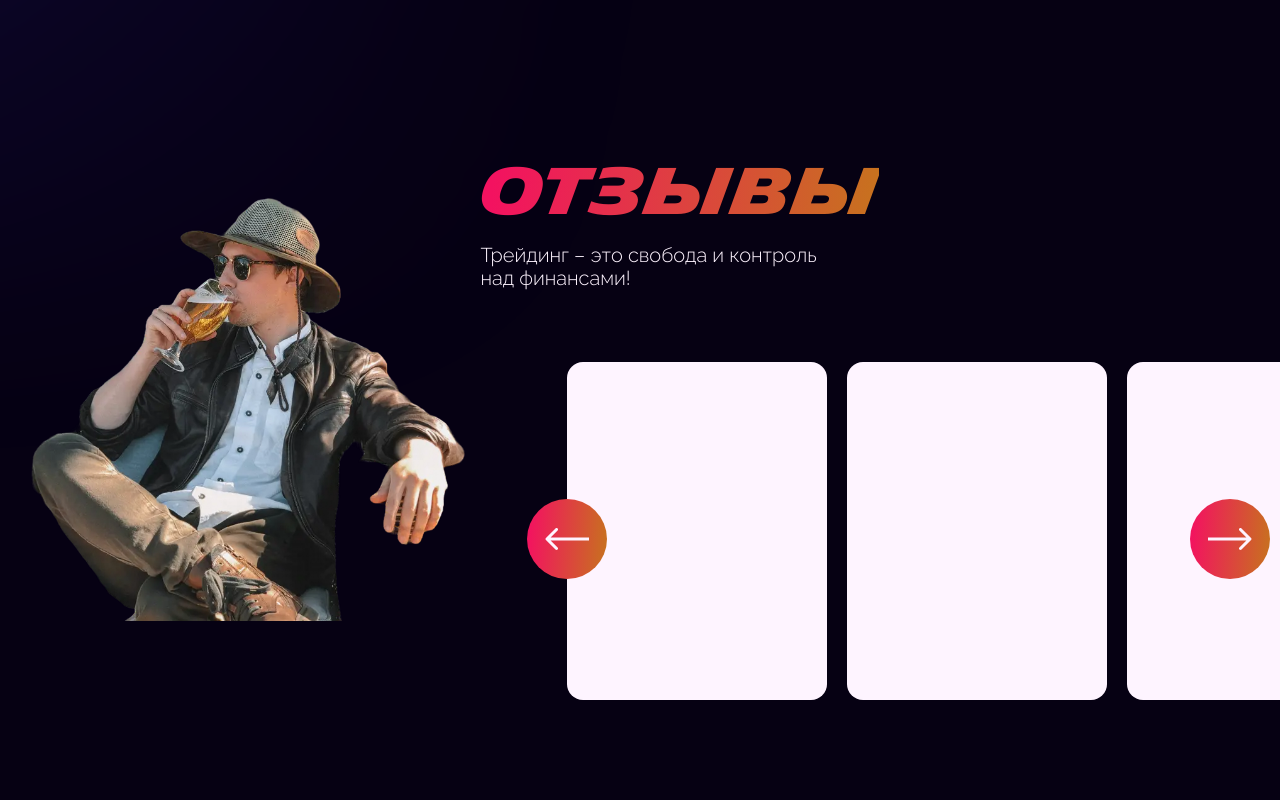
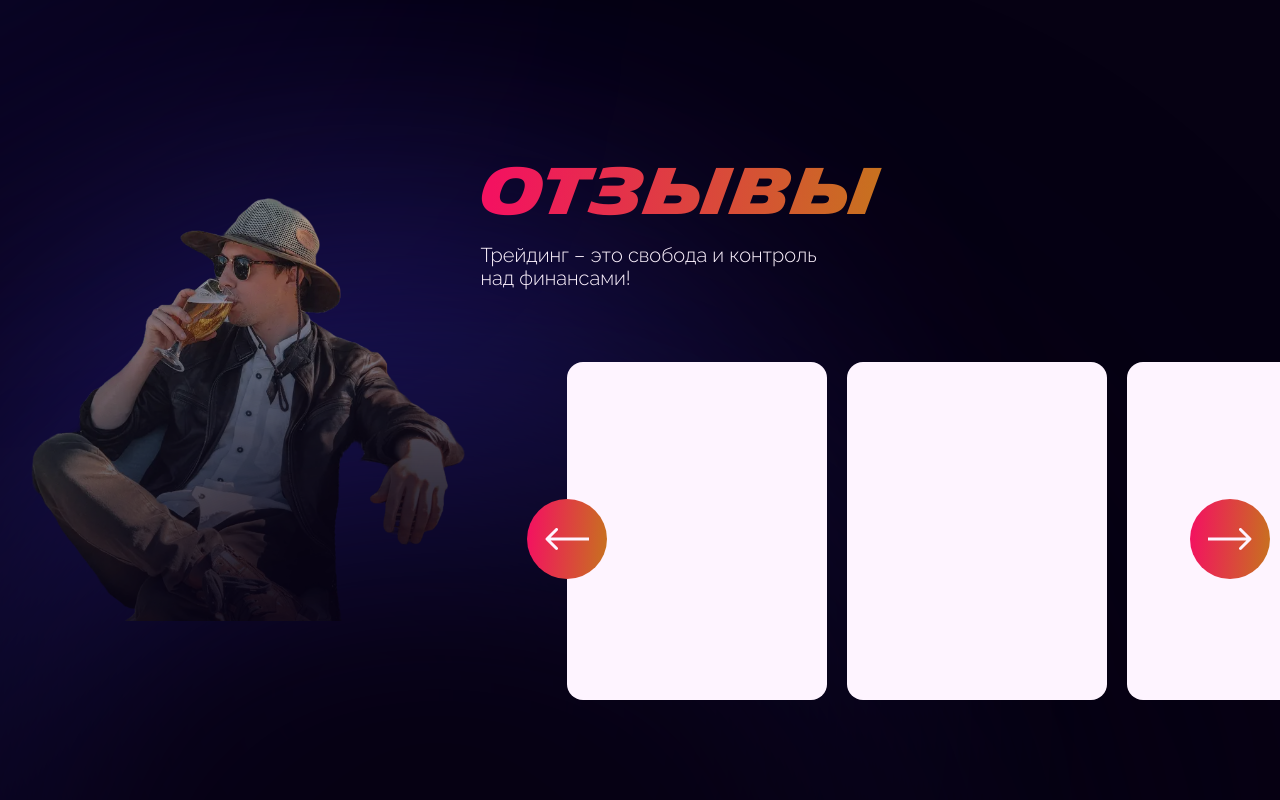
Before and after one commit to cyanidium-dev/crypto-landing, a Next.js app: page / in a window 1280 px wide. Shown: the part 5460-6260 px from the top of the page. Built offline with nearby package versions, Linux system fonts and the light colour scheme.

Commit message:
added backgrounds for reviews section

```diff
--- a/src/components/homePage/reviews/Reviews.tsx
+++ b/src/components/homePage/reviews/Reviews.tsx
@@ -1,23 +1,17 @@
 import React from "react";
-import Image from "next/image";
 import ReviewsSlider from "./ReviewsSlider";
+import ReviewsImages from "./ReviewsImages";
 
 export default function Reviews() {
   return (
     <section
       id="reviews"
-      className="relative w-full pt-[430px] tabxl:pt-[154px] pb-[55px] tabxl:pb-[124px] mb-[75px] tabxl:mb-[10px] overflow-hidden"
+      className="relative w-full pt-[430px] tabxl:pt-[154px] pb-[55px] tabxl:pb-[124px] mb-[75px] tabxl:mb-[10px] overflow-x-clip"
     >
-      <Image
-        src="/images/contentImages/reviewsMan.webp"
-        alt="man"
-        width={1024}
-        height={768}
-        className="absolute -z-10 -top-4 tabxl:top-[137px] left-[calc(50%-322px+12px)] tabxl:-left-[90px] w-[644px] max-w-[644px] h-[483px] object-cover origin-center overflow-visible"
-      />
+      <ReviewsImages />
       <div className="container max-w-[1920px] tabxl:ml-[35.5%] laptop:ml-[30.5%] mb-[61px] tabxl:mb-[71px]">
         <h2
-          className="w-fit mb-3 font-michelin uppercase text-32bold tabxl:text-64bold text-transparent bg-clip-text bg-caviarGradient text-center
+          className="w-fit pr-1 mx-auto tabxl:mx-0 mb-3 font-michelin uppercase text-32bold tabxl:text-64bold text-transparent bg-clip-text bg-caviarGradient text-center
       tabxl:text-left"
         >
           Отзывы
--- /dev/null
+++ b/src/components/homePage/reviews/ReviewsImages.tsx
@@ -0,0 +1,18 @@
+import React from "react";
+import Image from "next/image";
+
+export default function ReviewsImages() {
+  return (
+    <>
+      <Image
+        src="/images/contentImages/reviewsMan.webp"
+        alt="man"
+        width={1024}
+        height={768}
+        className="absolute -z-20 -top-4 tabxl:top-[137px] left-[calc(50%-322px+12px)] tabxl:-left-[90px] w-[644px] max-w-[644px] h-[483px] object-cover origin-center overflow-visible"
+      />
+      <div className="absolute -z-30 top-[162px] tabxl:top-[315px] right-[calc(50%-478px)] tabxl:right-auto tabxl:left-[38px] w-[649px] h-[747px] rounded-full bg-purple blur-[150px]"></div>
+      <div className="absolute -z-10 top-[188px] tabxl:top-[315px] right-[calc(50%-436px)] tabxl:right-auto tabxl:left-[-215px] w-[748px] tab:w-[1048px] tabxl:w-[1307px] h-[696px] tabxl:h-[1216px] rounded-full bg-black blur-[85px] tabxl:blur-[150px]"></div>
+    </>
+  );
+}
```
Also changed, not shown: public/images/backgrounds/tradingBenefitsSection/dollarMob.webp (added).
